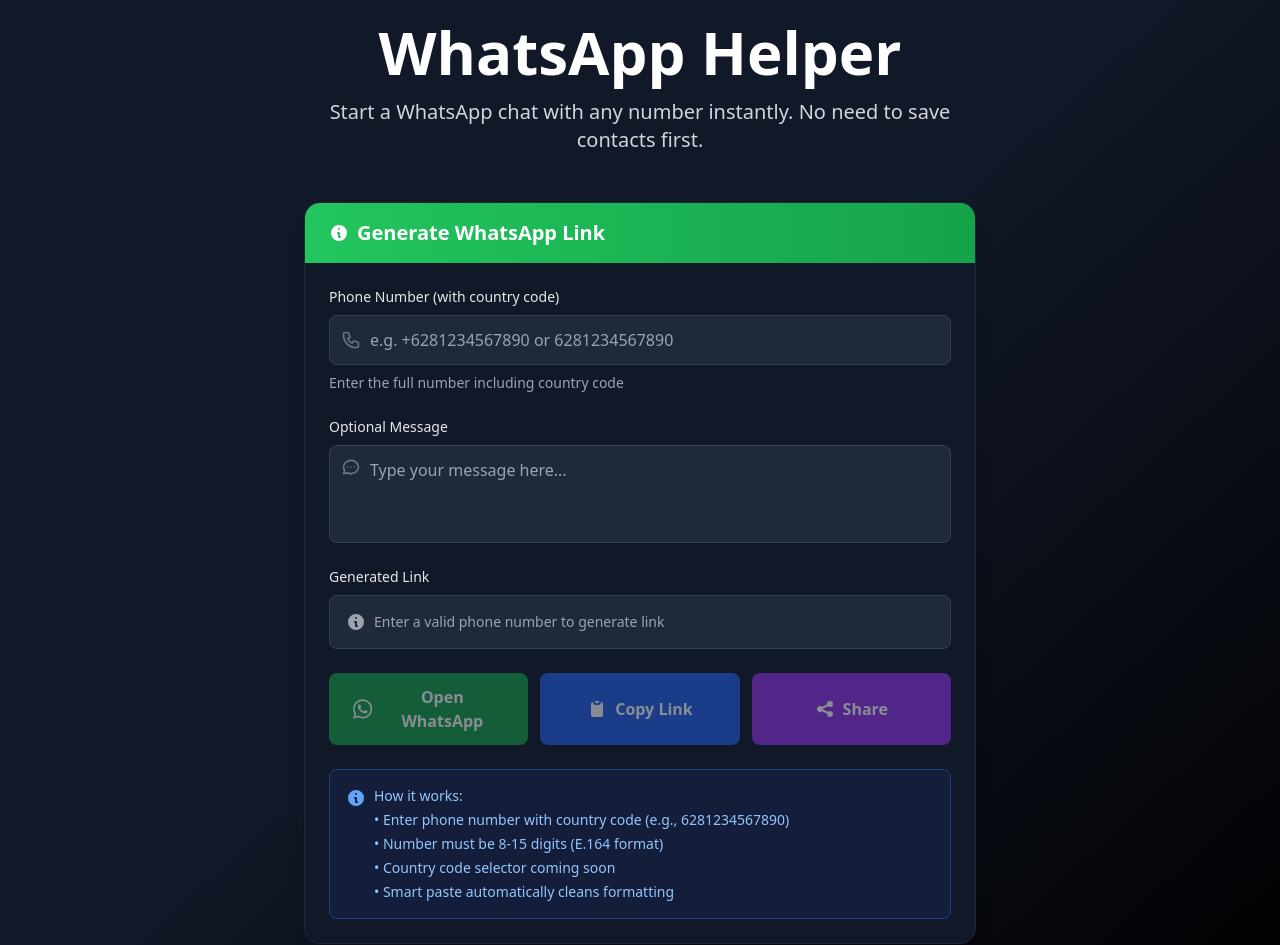
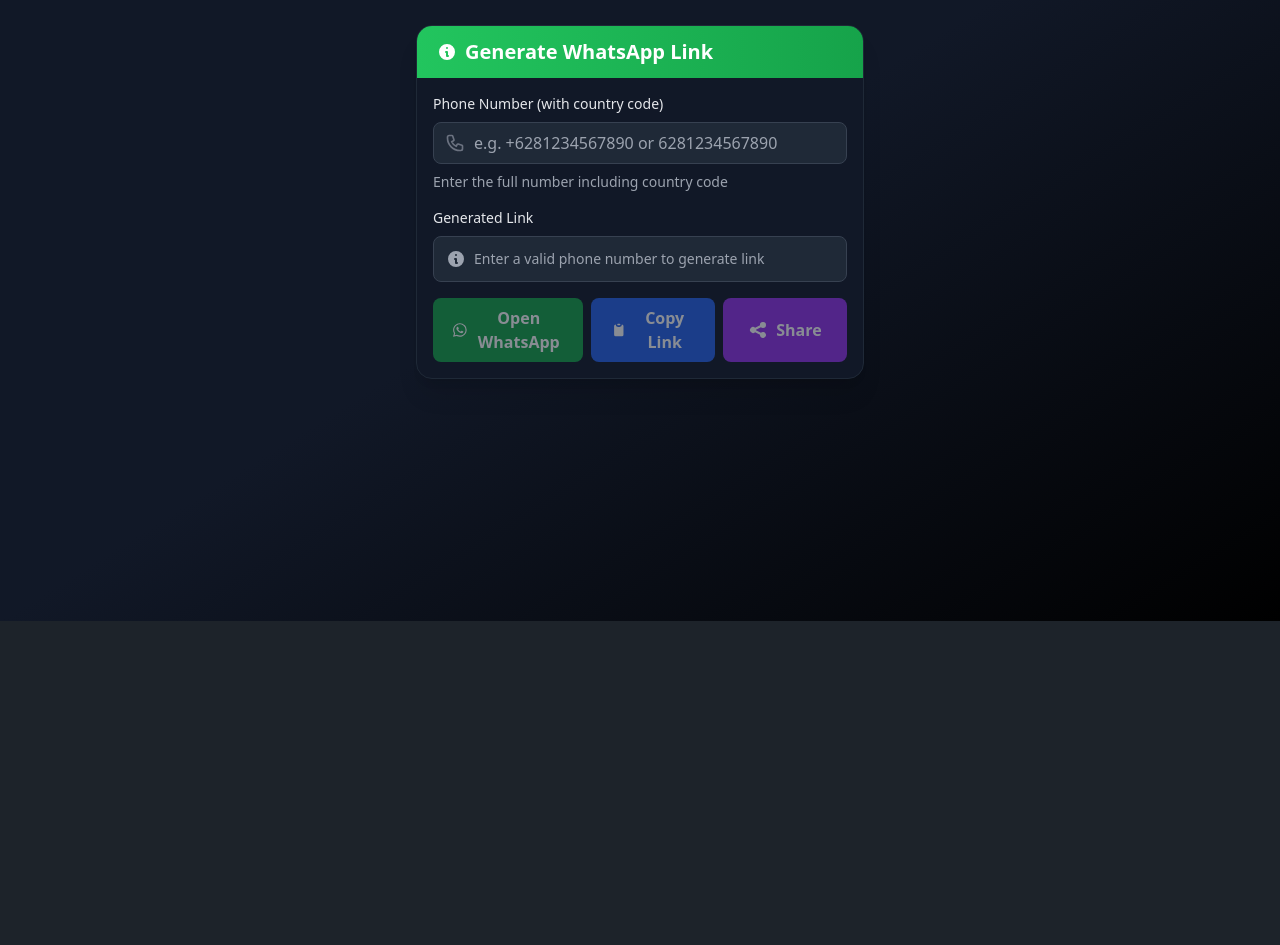
Before and after one commit to iqbalpa/wa-helper, a React (Vite) app: page / in a window 1280 px wide. Shown: the part 179-1124 px from the top of the page. After the commit the page ends 800 px from the top, so only its background shows below. Built offline with nearby package versions, Linux system fonts and the light colour scheme.

Commit message:
style: make it one screen fit

```diff
--- a/src/app/Layout/ui/Layout.tsx
+++ b/src/app/Layout/ui/Layout.tsx
@@ -1,16 +1,11 @@
 import { FC } from "react";
-import { LayoutFooter, LayoutHeader } from "@/widgets";
 import { Outlet } from "react-router-dom";
 
 const Layout: FC = () => {
   return (
-    <div className="min-h-screen flex flex-col">
-      <LayoutHeader />
-      <main className="flex-1">
-        <Outlet />
-      </main>
-      <LayoutFooter />
-    </div>
+    <main className="min-h-screen">
+      <Outlet />
+    </main>
   );
 };
 
--- a/src/pages/Home/ui/Page/Page.tsx
+++ b/src/pages/Home/ui/Page/Page.tsx
@@ -1,23 +1,20 @@
 import React, { FC, useEffect, useMemo, useState } from "react";
 
 const LOCAL_STORAGE_KEY_PHONE = "wa-helper:last-phone";
-const LOCAL_STORAGE_KEY_MESSAGE = "wa-helper:last-message";
 
 function sanitizePhoneNumber(input: string): string {
   const digitsOnly = (input || "").replace(/\D+/g, "");
   return digitsOnly;
 }
 
-function buildWaUrl(digits: string, message: string): string {
+function buildWaUrl(digits: string): string {
   if (!digits) return "";
   const base = `https://wa.me/${digits}`;
-  const query = message ? `?text=${encodeURIComponent(message)}` : "";
-  return `${base}${query}`;
+  return base;
 }
 
 const Home: FC = () => {
   const [phoneInput, setPhoneInput] = useState("");
-  const [message, setMessage] = useState("");
   const [copied, setCopied] = useState(false);
   const sanitizedDigits = useMemo(() => sanitizePhoneNumber(phoneInput), [phoneInput]);
 
@@ -28,22 +25,18 @@
     return true;
   }, [sanitizedDigits]);
 
-  const waUrl = useMemo(() => buildWaUrl(sanitizedDigits, message), [sanitizedDigits, message]);
+  const waUrl = useMemo(() => buildWaUrl(sanitizedDigits), [sanitizedDigits]);
 
   useEffect(() => {
     const lastPhone = localStorage.getItem(LOCAL_STORAGE_KEY_PHONE) || "";
-    const lastMessage = localStorage.getItem(LOCAL_STORAGE_KEY_MESSAGE) || "";
     if (lastPhone) setPhoneInput(lastPhone);
-    if (lastMessage) setMessage(lastMessage);
   }, []);
 
   useEffect(() => {
     localStorage.setItem(LOCAL_STORAGE_KEY_PHONE, phoneInput);
   }, [phoneInput]);
 
-  useEffect(() => {
-    localStorage.setItem(LOCAL_STORAGE_KEY_MESSAGE, message);
-  }, [message]);
+
 
   async function handleCopy() {
     if (!waUrl) return;
@@ -56,7 +49,7 @@
     if (!waUrl) return;
     if (navigator.share) {
       try {
-        await navigator.share({ title: "WhatsApp Helper", text: message || undefined, url: waUrl });
+        await navigator.share({ title: "WhatsApp Helper", url: waUrl });
       } catch {}
     } else {
       await navigator.clipboard.writeText(waUrl);
@@ -80,26 +73,26 @@
 
   return (
     <div className="min-h-screen bg-gradient-to-br from-green-50 via-white to-blue-50 dark:from-gray-900 dark:via-gray-900 dark:to-black">
-      <div className="container mx-auto px-4 py-8">
+      <div className="container mx-auto px-4 py-4">
         {/* Hero Section */}
-        <div className="text-center mb-12">
-          <div className="inline-flex items-center justify-center w-20 h-20 bg-green-100 rounded-full mb-6">
-            <svg className="w-10 h-10 text-green-600" fill="currentColor" viewBox="0 0 24 24">
+        <div className="text-center mb-6">
+          <div className="inline-flex items-center justify-center w-14 h-14 bg-green-100 rounded-full mb-4">
+            <svg className="w-8 h-8 text-green-600" fill="currentColor" viewBox="0 0 24 24">
               <path d="M17.472 14.382c-.297-.149-1.758-.867-2.03-.967-.273-.099-.471-.148-.67.15-.197.297-.767.966-.94 1.164-.173.199-.347.223-.644.075-.297-.15-1.255-.463-2.39-1.475-.883-.788-1.48-1.761-1.653-2.059-.173-.297-.018-.458.13-.606.134-.133.298-.347.446-.52.149-.174.198-.298.298-.497.099-.198.05-.371-.025-.52-.075-.149-.669-1.612-.916-2.207-.242-.579-.487-.5-.669-.51-.173-.008-.371-.01-.57-.01-.198 0-.52.074-.792.372-.272.297-1.04 1.016-1.04 2.479 0 1.462 1.065 2.875 1.213 3.074.149.198 2.096 3.2 5.077 4.487.709.306 1.262.489 1.694.625.712.227 1.36.195 1.871.118.571-.085 1.758-.719 2.006-1.413.248-.694.248-1.289.173-1.413-.074-.124-.272-.198-.57-.347m-5.421 7.403h-.004a9.87 9.87 0 01-5.031-1.378l-.361-.214-3.741.982.998-3.648-.235-.374a9.86 9.86 0 01-1.51-5.26c.001-5.45 4.436-9.884 9.888-9.884 2.64 0 5.122 1.03 6.988 2.898a9.825 9.825 0 012.893 6.994c-.003 5.45-4.437 9.884-9.885 9.884m8.413-18.297A11.815 11.815 0 0012.05 0C5.495 0 .16 5.335.157 11.892c0 2.096.547 4.142 1.588 5.945L.057 24l6.305-1.654a11.882 11.882 0 005.683 1.448h.005c6.554 0 11.89-5.335 11.893-11.893A11.821 11.821 0 0020.885 3.488"/>
             </svg>
           </div>
-          <h1 className="text-4xl md:text-6xl font-bold text-gray-900 dark:text-white mb-4">
+          <h1 className="text-2xl md:text-3xl font-bold text-gray-900 dark:text-white mb-2">
             WhatsApp Helper
           </h1>
-          <p className="text-lg md:text-xl text-gray-600 dark:text-gray-300 max-w-2xl mx-auto leading-relaxed">
+          <p className="text-sm md:text-base text-gray-600 dark:text-gray-300 max-w-md mx-auto leading-relaxed">
             Start a WhatsApp chat with any number instantly. No need to save contacts first.
           </p>
         </div>
 
         {/* Main Form Card */}
-        <div className="max-w-2xl mx-auto">
+        <div className="max-w-md mx-auto">
           <div className="bg-white dark:bg-gray-900 rounded-2xl shadow-xl border border-gray-100 dark:border-gray-800 overflow-hidden">
-            <div className="bg-gradient-to-r from-green-500 to-green-600 px-6 py-4">
+            <div className="bg-gradient-to-r from-green-500 to-green-600 px-5 py-3">
               <h2 className="text-xl font-semibold text-white flex items-center">
                 <svg className="w-5 h-5 mr-2" fill="currentColor" viewBox="0 0 20 20">
                   <path fillRule="evenodd" d="M18 10a8 8 0 11-16 0 8 8 0 0116 0zm-7-4a1 1 0 11-2 0 1 1 0 012 0zM9 9a1 1 0 000 2v3a1 1 0 001 1h1a1 1 0 100-2v-3a1 1 0 00-1-1H9z" clipRule="evenodd" />
@@ -108,7 +101,7 @@
               </h2>
             </div>
 
-            <div className="p-6 space-y-6">
+            <div className="p-4 space-y-4">
               {/* Phone Number Input */}
               <div className="space-y-2">
                 <label className="block text-sm font-medium text-gray-700 dark:text-gray-200">
@@ -123,7 +116,7 @@
                   <input
                     type="tel"
                     placeholder="e.g. +6281234567890 or 6281234567890"
-                    className="block w-full pl-10 pr-4 py-3 border border-gray-300 dark:border-gray-700 bg-white dark:bg-gray-800 text-gray-900 dark:text-gray-100 rounded-lg focus:ring-2 focus:ring-green-500 focus:border-green-500 transition-colors"
+                    className="block w-full pl-10 pr-4 py-2 border border-gray-300 dark:border-gray-700 bg-white dark:bg-gray-800 text-gray-900 dark:text-gray-100 rounded-lg focus:ring-2 focus:ring-green-500 focus:border-green-500 transition-colors"
                     value={phoneInput}
                     onChange={(e) => setPhoneInput(e.target.value)}
                     onPaste={onPasteNumber}
@@ -136,33 +129,12 @@
                 </p>
               </div>
 
-              {/* Message Input */}
-              <div className="space-y-2">
-                <label className="block text-sm font-medium text-gray-700 dark:text-gray-200">
-                  Optional Message
-                </label>
-                <div className="relative">
-                  <div className="absolute inset-y-0 left-0 pl-3 pt-3 flex items-start pointer-events-none">
-                    <svg className="h-5 w-5 text-gray-400 dark:text-gray-500" fill="none" viewBox="0 0 24 24" stroke="currentColor">
-                      <path strokeLinecap="round" strokeLinejoin="round" strokeWidth={2} d="M8 12h.01M12 12h.01M16 12h.01M21 12c0 4.418-4.03 8-9 8a9.863 9.863 0 01-4.255-.949L3 20l1.395-3.72C3.512 15.042 3 13.574 3 12c0-4.418 4.03-8 9-8s9 3.582 9 8z" />
-                    </svg>
-                  </div>
-                  <textarea
-                    className="block w-full pl-10 pr-4 py-3 border border-gray-300 dark:border-gray-700 bg-white dark:bg-gray-800 text-gray-900 dark:text-gray-100 rounded-lg focus:ring-2 focus:ring-green-500 focus:border-green-500 transition-colors resize-none"
-                    rows={3}
-                    placeholder="Type your message here..."
-                    value={message}
-                    onChange={(e) => setMessage(e.target.value)}
-                  />
-                </div>
-              </div>
-
               {/* Generated Link Display */}
               <div className="space-y-2">
                 <label className="block text-sm font-medium text-gray-700 dark:text-gray-200">
                   Generated Link
                 </label>
-                <div className="bg-gray-50 dark:bg-gray-800 border border-gray-200 dark:border-gray-700 rounded-lg p-4">
+                <div className="bg-gray-50 dark:bg-gray-800 border border-gray-200 dark:border-gray-700 rounded-lg p-3">
                   {waUrl ? (
                     <div className="flex items-center space-x-2">
                       <svg className="w-5 h-5 text-green-500 dark:text-green-400 flex-shrink-0" fill="currentColor" viewBox="0 0 20 20">
@@ -172,7 +144,7 @@
                         href={waUrl}
                         target="_blank"
                         rel="noopener noreferrer"
-                        className="text-green-600 dark:text-green-400 hover:text-green-800 dark:hover:text-green-300 font-mono text-sm break-all"
+                        className="text-green-600 dark:text-green-400 hover:text-green-800 dark:hover:text-green-300 font-mono text-xs break-all"
                       >
                         {waUrl}
                       </a>
@@ -189,9 +161,9 @@
               </div>
 
               {/* Action Buttons */}
-              <div className="flex flex-col sm:flex-row gap-3">
+              <div className="flex flex-col sm:flex-row gap-2">
                 <button
-                  className="flex-1 bg-green-600 hover:bg-green-700 text-white font-semibold py-3 px-6 rounded-lg transition-colors flex items-center justify-center space-x-2 disabled:opacity-50 disabled:cursor-not-allowed"
+                  className="flex-1 bg-green-600 hover:bg-green-700 text-white font-semibold py-2 px-5 rounded-lg transition-colors flex items-center justify-center space-x-2 disabled:opacity-50 disabled:cursor-not-allowed"
                   onClick={handleOpen}
                   disabled={!isValid}
                 >
@@ -202,7 +174,7 @@
                 </button>
 
                 <button
-                  className="flex-1 bg-blue-600 hover:bg-blue-700 text-white font-semibold py-3 px-6 rounded-lg transition-colors flex items-center justify-center space-x-2 disabled:opacity-50 disabled:cursor-not-allowed"
+                  className="flex-1 bg-blue-600 hover:bg-blue-700 text-white font-semibold py-2 px-5 rounded-lg transition-colors flex items-center justify-center space-x-2 disabled:opacity-50 disabled:cursor-not-allowed"
                   onClick={handleCopy}
                   disabled={!isValid}
                 >
@@ -225,7 +197,7 @@
                 </button>
 
                 <button
-                  className="flex-1 bg-purple-600 hover:bg-purple-700 text-white font-semibold py-3 px-6 rounded-lg transition-colors flex items-center justify-center space-x-2 disabled:opacity-50 disabled:cursor-not-allowed"
+                  className="flex-1 bg-purple-600 hover:bg-purple-700 text-white font-semibold py-2 px-5 rounded-lg transition-colors flex items-center justify-center space-x-2 disabled:opacity-50 disabled:cursor-not-allowed"
                   onClick={handleShare}
                   disabled={!isValid}
                 >
@@ -235,33 +207,8 @@
                   <span>Share</span>
                 </button>
               </div>
-
-              {/* Validation Info */}
-              <div className="bg-blue-50 dark:bg-blue-900/20 border border-blue-200 dark:border-blue-900 rounded-lg p-4">
-                <div className="flex items-start space-x-2">
-                  <svg className="w-5 h-5 text-blue-600 dark:text-blue-400 mt-0.5 flex-shrink-0" fill="currentColor" viewBox="0 0 20 20">
-                    <path fillRule="evenodd" d="M18 10a8 8 0 11-16 0 8 8 0 0116 0zm-7-4a1 1 0 11-2 0 1 1 0 012 0zM9 9a1 1 0 000 2v3a1 1 0 001 1h1a1 1 0 100-2v-3a1 1 0 00-1-1H9z" clipRule="evenodd" />
-                  </svg>
-                  <div className="text-sm text-blue-800 dark:text-blue-300">
-                    <p className="font-medium">How it works:</p>
-                    <ul className="mt-1 space-y-1">
-                      <li>• Enter phone number with country code (e.g., 6281234567890)</li>
-                      <li>• Number must be 8-15 digits (E.164 format)</li>
-                      <li>• Country code selector coming soon</li>
-                      <li>• Smart paste automatically cleans formatting</li>
-                    </ul>
-                  </div>
-                </div>
-              </div>
             </div>
           </div>
-        </div>
-
-        {/* Footer Info */}
-        <div className="text-center mt-12 text-gray-500 dark:text-gray-400">
-          <p className="text-sm">
-            Privacy-first: All data is stored locally on your device. No servers involved.
-          </p>
         </div>
       </div>
     </div>
```
